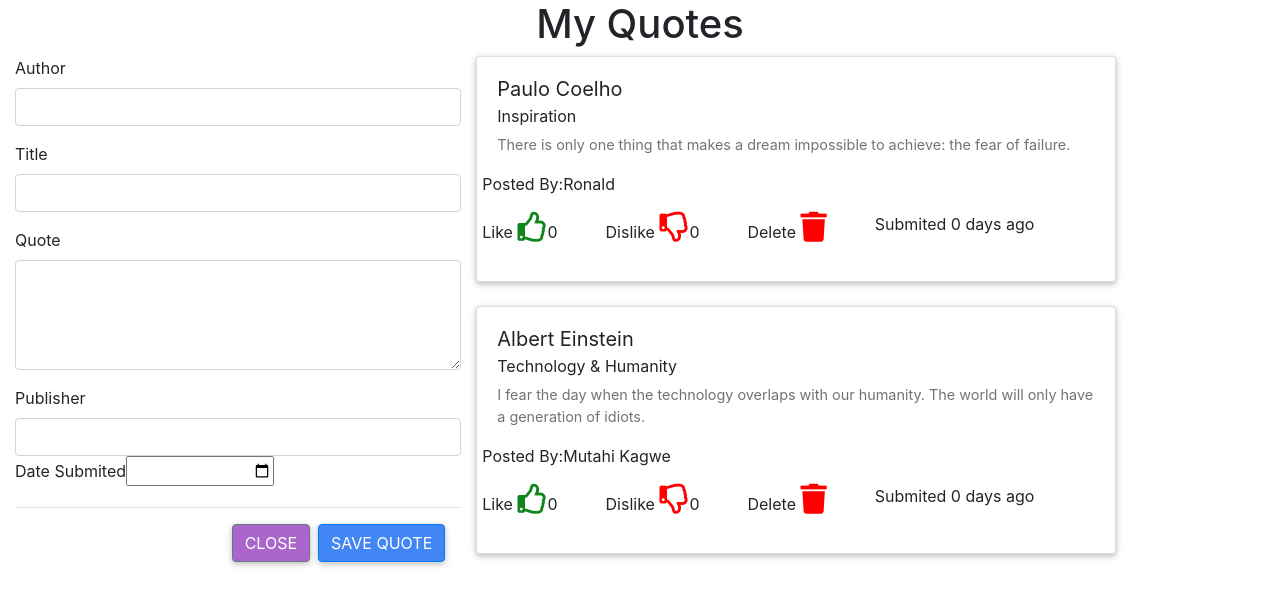
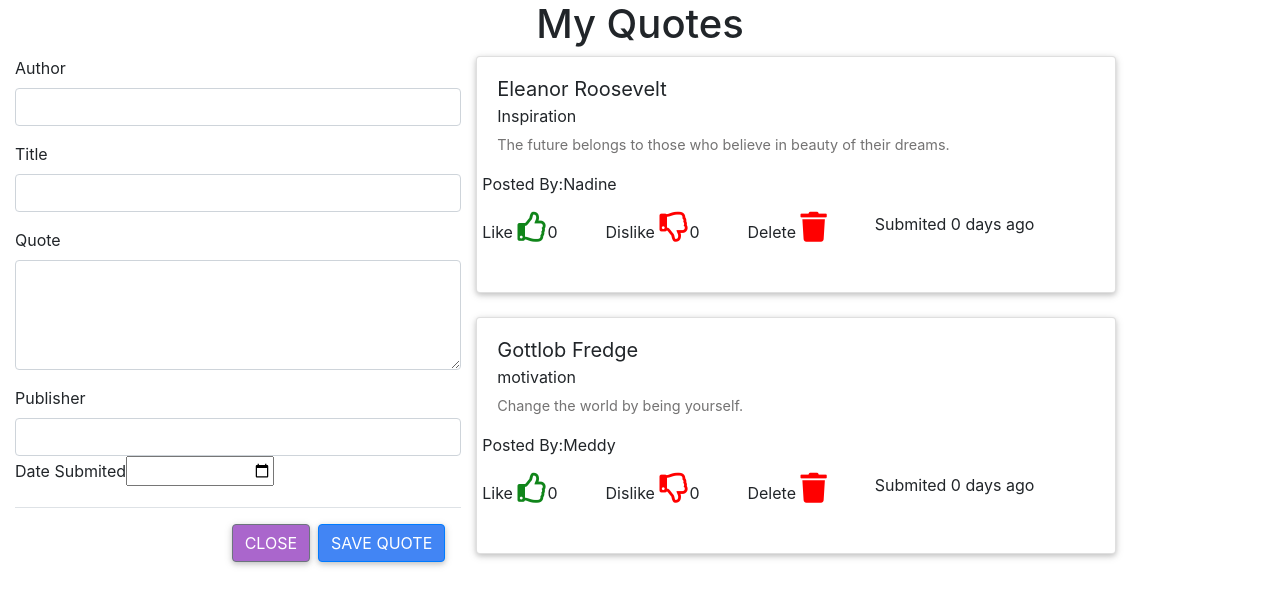
Before and after one commit to nadineuwineza/QUOTES, an Angular app: page / in a window 1280 px wide. Shown: the top 606 px of the page. Built offline with nearby package versions, Linux system fonts and the light colour scheme.

Commit message:
changing some quotes

```diff
--- a/src/app/quotes/quotes.component.ts
+++ b/src/app/quotes/quotes.component.ts
@@ -12,8 +12,8 @@ export class QuoteComponent implements OnInit {
   isComplete= true;
 
   quotes: Quotes[]=[
-    new Quotes(0,'Paulo Coelho','Inspiration','There is only one thing that makes a dream impossible to achieve: the fear of failure.',0,0,'Ronald',new Date(2020,9,25)),
-    new Quotes(1,'Albert Einstein','Technology & Humanity','I fear the day when the technology overlaps with our humanity. The world will only have a generation of idiots.',0,0,'Mutahi Kagwe',new Date(2020,9,8)),
+    new Quotes(0,'Eleanor Roosevelt','Inspiration','The future belongs to those who believe in beauty of their dreams.',0,0,'Nadine',new Date(2020,9,25)),
+    new Quotes(1,'Gottlob Fredge','motivation','Change the world by being yourself.',0,0,'Meddy',new Date(2020,9,8)),
 
   ];
   getCurrentId(){
```
